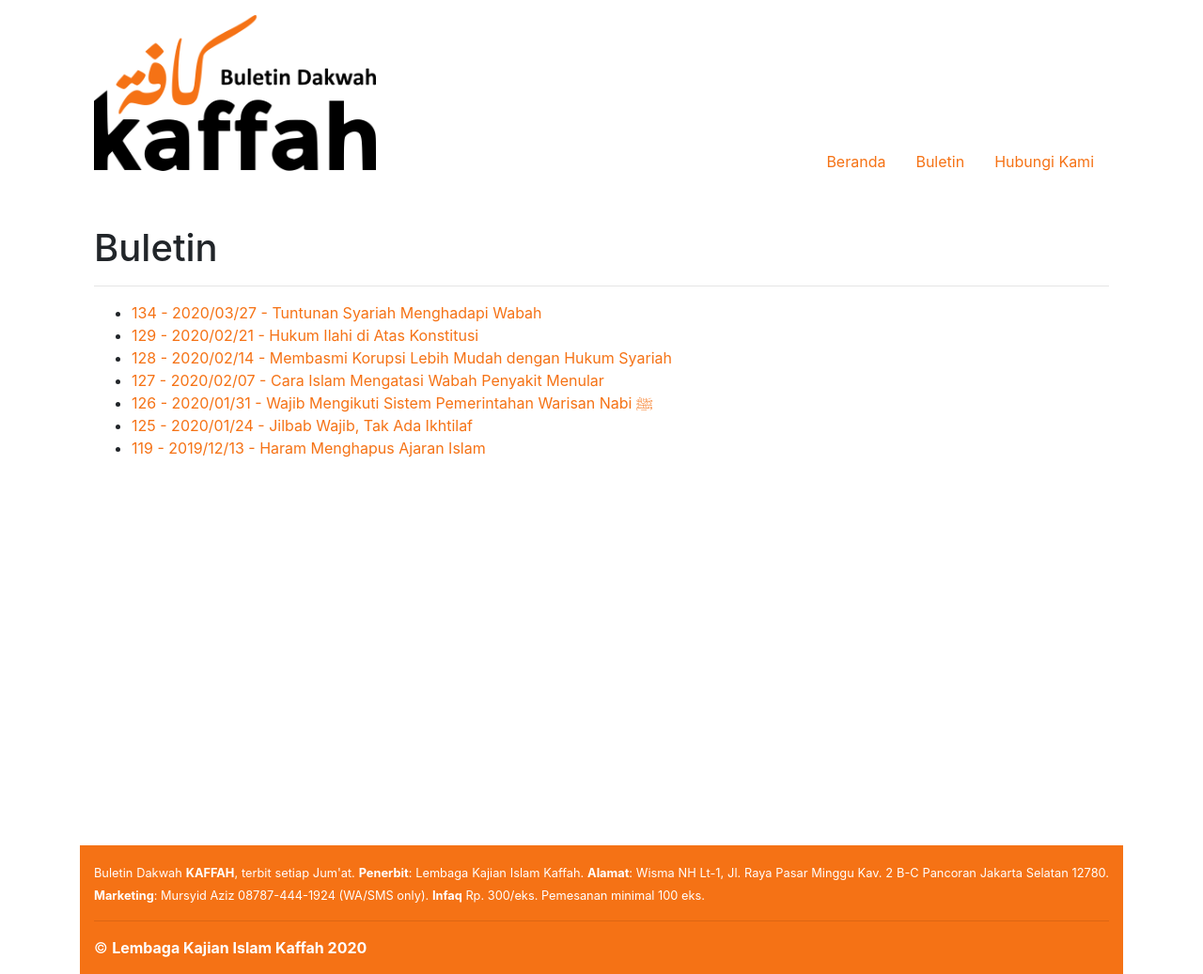
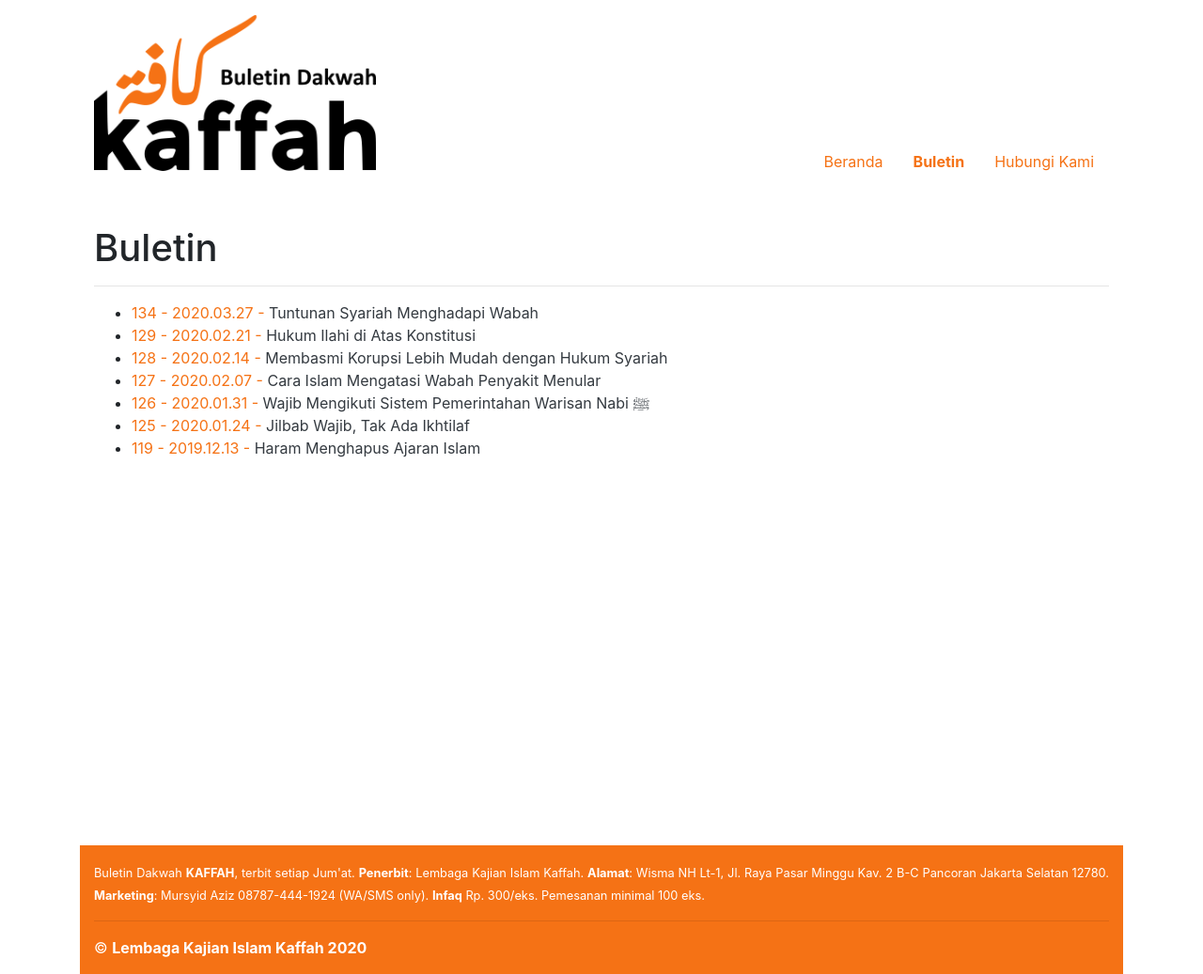
Before and after one commit to bandithijo/buletin-dakwah-kaffah, a Jekyll site: the page built from pages/buletin.html, in a window 1280 px wide. Shown: the whole page at 94% size. Built offline with Jekyll 4.4.1, drawn with Linux system fonts in a browser that asks for light colours; nearby versions of some CDN libraries.

Commit message:
Change navbar style

```diff
--- a/_config.yml
+++ b/_config.yml
@@ -33,6 +33,14 @@ plugins:
 sass:
   sass_dir: assets/css
 
+
+# Navbar
+navigation:
+  - title: Buletin
+    url: /buletin/
+  - title: Hubungi Kami
+    url: /hubungi-kami/
+
 # Exclude from processing.
 # The following items will not be processed, by default. Create a custom list
 # to override the default setting.
--- a/_includes/navbar.html
+++ b/_includes/navbar.html
@@ -1,11 +1,10 @@
 <ul class="nav justify-content-end">
-  <li class="nav-item">
-    <a class="nav-link active" href="/">Beranda</a>
-  </li>
-  <li class="nav-item">
-    <a class="nav-link" href="/buletin">Buletin</a>
-  </li>
-  <li class="nav-item">
-    <a class="nav-link" href="/hubungi-kami">Hubungi Kami</a>
-  </li>
+  <li class="nav-item"><a href="/" class="nav-link">Beranda</a></li>
+  {% for item in site.navigation %}
+    {% assign class = nil %}
+    {% if page.url contains item.url %}
+      {% assign class = 'active' %}
+    {% endif %}
+    <li class="nav-item"><a href="{{ item.url }}" class="nav-link {{ class }}">{{ item.title }}</a></li>
+  {% endfor %}
 </ul>
--- a/assets/css/custom/custom.css
+++ b/assets/css/custom/custom.css
@@ -11,6 +11,14 @@ a.nav-link:hover {
 
 a.nav-link:hover {
   text-decoration: underline dotted;
+}
+
+a.nav-link.active {
+  font-weight: bold;
+}
+
+a.nav-link.active:hover {
+  text-decoration: none;
 }
 
 /* For handle footer stay on bottom when content less than screen height */
--- a/pages/buletin.html
+++ b/pages/buletin.html
@@ -7,7 +7,7 @@ permalink: /buletin/
 <ul class="buletin">
   {% for post in site.posts %}
     <li>
-      <a href="{{ post.url }}">{{ post.edisi }} - {{ post.date | date: '%Y/%m/%d' }} - {{ post.title }}</a>
+      <a href="{{ post.url }}">{{ post.edisi }} - {{ post.date | date: '%Y.%m.%d' }} - <span class="text-dark">{{ post.title }}</span></a>
     </li>
   {% endfor %}
 </ul>
```
